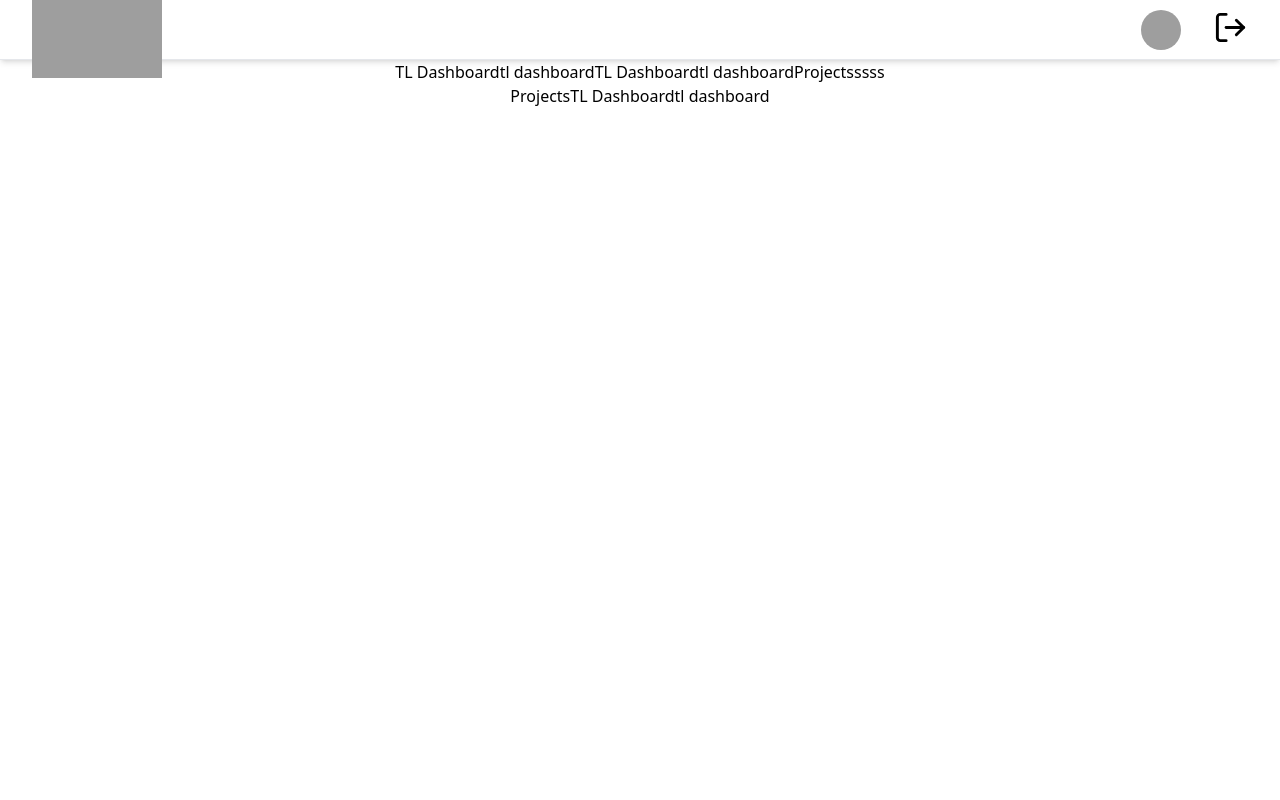
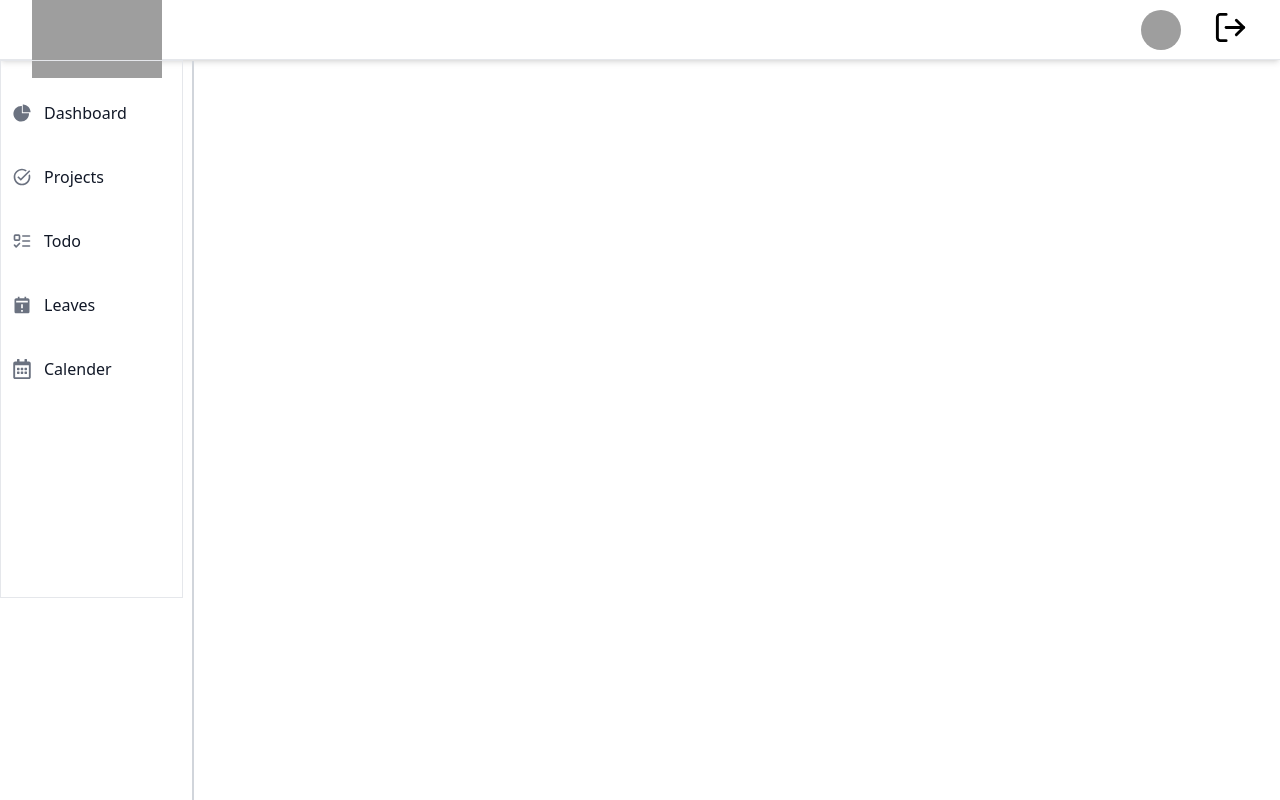
Before and after one commit to ShubhamDhatwalia/Deftsoft, a React (Create React App) app in the folder client/: page /tl in a window 1280 px wide. Built offline with nearby package versions, Linux system fonts and the light colour scheme; grey boxes are pictures that could not be loaded.

Commit message:
adding sidenav and dasboard

```diff
--- a/client/src/App.js
+++ b/client/src/App.js
@@ -5,13 +5,24 @@ import TL from "./view/TL";
 import Admin from "./view/Admin";
 import PM from "./view/PM";
 import Employee from "./view/Employee";
+import Dashboard from "./components/TechLead/Dashboard/Dashboard";
+import Projects from "./components/TechLead/Projects/Projects";
+import Leaves from "./components/TechLead/Leaves/Leaves";
+import Todo from "./components/TechLead/Todo/Todo";
+import Calender from "./components/TechLead/Calender/Calender";
 
 const App = () => {
   return (
     <BrowserRouter>
       <Routes>
         <Route exact path="/" element={<Main />} />
-        <Route path="/tl" element={<TL />} />
+        <Route path="/tl" element={<TL />}>
+          <Route path="/tl" element={<Dashboard />} />
+          <Route path="/tl/projects" element={<Projects />} />
+          <Route path="/tl/todo" element={<Todo />} />
+          <Route path="/tl/leaves" element={<Leaves />} />
+          <Route path="/tl/calender" element={<Calender />} />
+        </Route>
         <Route path="/admin" element={<Admin />} />
         <Route path="/pm" element={<PM />} />
         <Route path="/employee" element={<Employee />} />
--- /dev/null
+++ b/client/src/components/TechLead/Calender/Calender.jsx
@@ -0,0 +1,7 @@
+import React from "react";
+
+const Calender = () => {
+  return <div>Calender</div>;
+};
+
+export default Calender;
--- /dev/null
+++ b/client/src/components/TechLead/Dashboard/Dashboard.jsx
@@ -0,0 +1,12 @@
+import React from "react";
+import { Outlet } from "react-router-dom";
+
+const Dashboard = () => {
+  return (
+    <div>
+      <Outlet />
+    </div>
+  );
+};
+
+export default Dashboard;
--- /dev/null
+++ b/client/src/components/TechLead/Leaves/Leaves.jsx
@@ -0,0 +1,7 @@
+import React from "react";
+
+const Leaves = () => {
+  return <div>Leaves</div>;
+};
+
+export default Leaves;
--- /dev/null
+++ b/client/src/components/TechLead/Projects/Projects.jsx
@@ -0,0 +1,7 @@
+import React from "react";
+
+const Projects = () => {
+  return <div>Projects</div>;
+};
+
+export default Projects;
--- /dev/null
+++ b/client/src/components/TechLead/Sidenav/Sidenav.jsx
@@ -0,0 +1,63 @@
+import React from "react";
+import { AiFillPieChart } from "react-icons/ai";
+import { MdOutlineTaskAlt } from "react-icons/md";
+import { LuListTodo } from "react-icons/lu";
+import { BiSolidCalendarExclamation } from "react-icons/bi";
+import { FaRegCalendarAlt } from "react-icons/fa";
+import { Link } from "react-router-dom";
+
+const Sidenav = () => {
+  return (
+    <div className="w-54 h-screen fixed left-0 border-r-2 border-gray-300">
+      <ul className="space-y-6 mt-8 font-medium flex flex-col justify-center">
+        <li className="w-48">
+          <Link
+            to="/tl"
+            className="pl-3 flex items-center p-2 text-gray-900 rounded-lg dark:text-white hover:bg-gray-200 dark:hover:bg-gray-700 group"
+          >
+            <AiFillPieChart className="w-5 h-5 text-gray-500 transition duration-75 dark:text-gray-400 group-hover:text-gray-900 dark:group-hover:text-white" />
+            <span className="ms-3">Dashboard</span>
+          </Link>
+        </li>
+        <li className="w-48">
+          <Link
+            to="/tl/projects"
+            className="pl-3 flex items-center p-2 text-gray-900 rounded-lg dark:text-white hover:bg-gray-200 dark:hover:bg-gray-700 group"
+          >
+            <MdOutlineTaskAlt className="w-5 h-5 text-gray-500 transition duration-75 dark:text-gray-400 group-hover:text-gray-900 dark:group-hover:text-white" />
+            <span className="ms-3">Projects</span>
+          </Link>
+        </li>
+        <li className="w-48">
+          <Link
+            to="/tl/todo"
+            className="pl-3 flex items-center p-2 text-gray-900 rounded-lg dark:text-white hover:bg-gray-200 dark:hover:bg-gray-700 group"
+          >
+            <LuListTodo className="w-5 h-5 text-gray-500 transition duration-75 dark:text-gray-400 group-hover:text-gray-900 dark:group-hover:text-white" />
+            <span className="ms-3">Todo</span>
+          </Link>
+        </li>
+        <li className="w-48">
+          <Link
+            to="/tl/leaves"
+            className="pl-3 flex items-center p-2 text-gray-900 rounded-lg dark:text-white hover:bg-gray-200 dark:hover:bg-gray-700 group"
+          >
+            <BiSolidCalendarExclamation className="w-5 h-5 text-gray-500 transition duration-75 dark:text-gray-400 group-hover:text-gray-900 dark:group-hover:text-white" />
+            <span className="ms-3">Leaves</span>
+          </Link>
+        </li>
+        <li className="w-48">
+          <Link
+            to="/tl/calender"
+            className="pl-3 flex items-center p-2 text-gray-900 rounded-lg dark:text-white hover:bg-gray-200 dark:hover:bg-gray-700 group"
+          >
+            <FaRegCalendarAlt className="w-5 h-5 text-gray-500 transition duration-75 dark:text-gray-400 group-hover:text-gray-900 dark:group-hover:text-white" />
+            <span className="ms-3">Calender</span>
+          </Link>
+        </li>
+      </ul>
+    </div>
+  );
+};
+
+export default Sidenav;
--- /dev/null
+++ b/client/src/components/TechLead/Todo/Todo.jsx
@@ -0,0 +1,7 @@
+import React from "react";
+
+const Todo = () => {
+  return <div>Todo</div>;
+};
+
+export default Todo;
--- a/client/src/view/TL.jsx
+++ b/client/src/view/TL.jsx
@@ -1,21 +1,19 @@
 import React from "react";
 import Navigation from "../components/Navigation";
+import Sidenav from "../components/TechLead/Sidenav/Sidenav";
+import Dashboard from "../components/TechLead/Dashboard/Dashboard";
 
 const TL = () => {
   return (
     <div className="w-full min-h-screen">
       <Navigation />
-      <div className="flex justify-center items-center">
-        <h1>TL Dashboard</h1>
-        <h2>tl dashboard</h2>
-        <h1>TL Dashboard</h1>
-        <h2>tl dashboard</h2>
-        <h1>Projectsssss</h1>
-      </div>
-      <div className="flex justify-center items-center">
-        <h1>Projects</h1>
-        <h1>TL Dashboard</h1>
-        <h2>tl dashboard</h2>
+      <div className="w-full grid grid-cols-7">
+        <div className="col-span-1 border min-h-[538px]">
+          <Sidenav />
+        </div>
+        <div className="col-span-6">
+          <Dashboard />
+        </div>
       </div>
     </div>
   );
```
